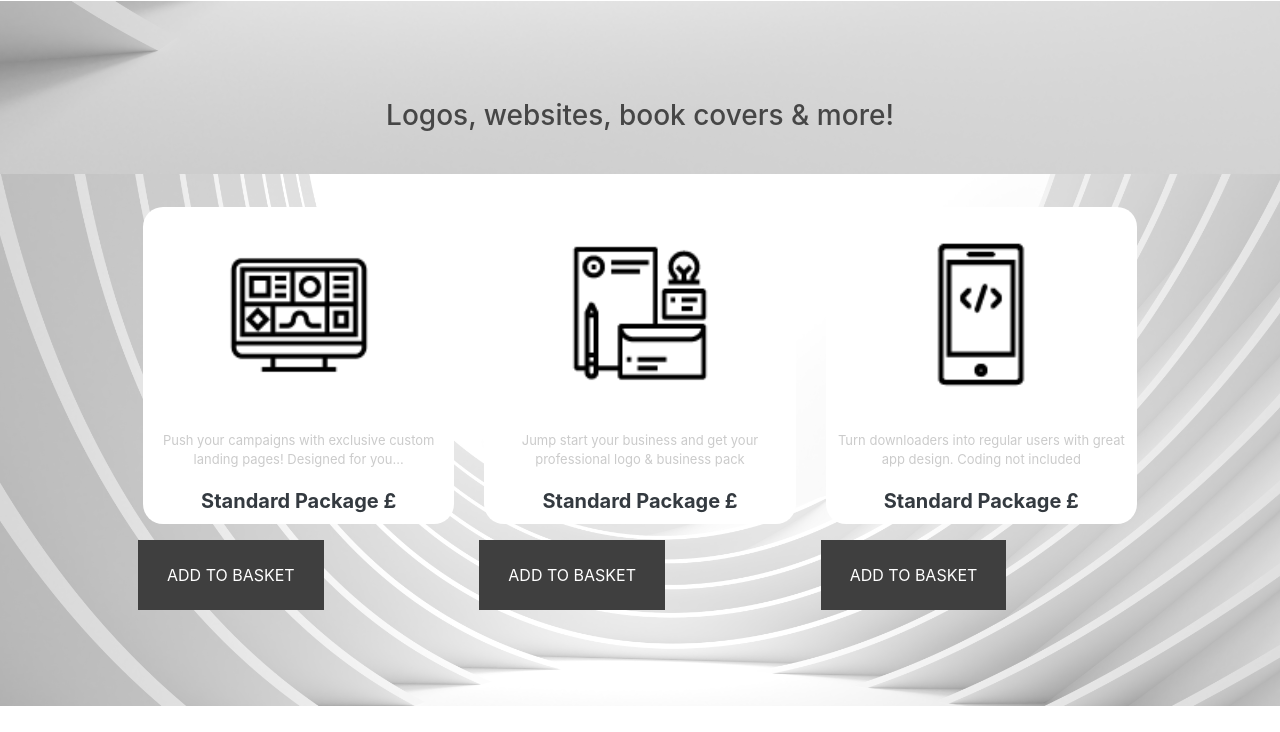
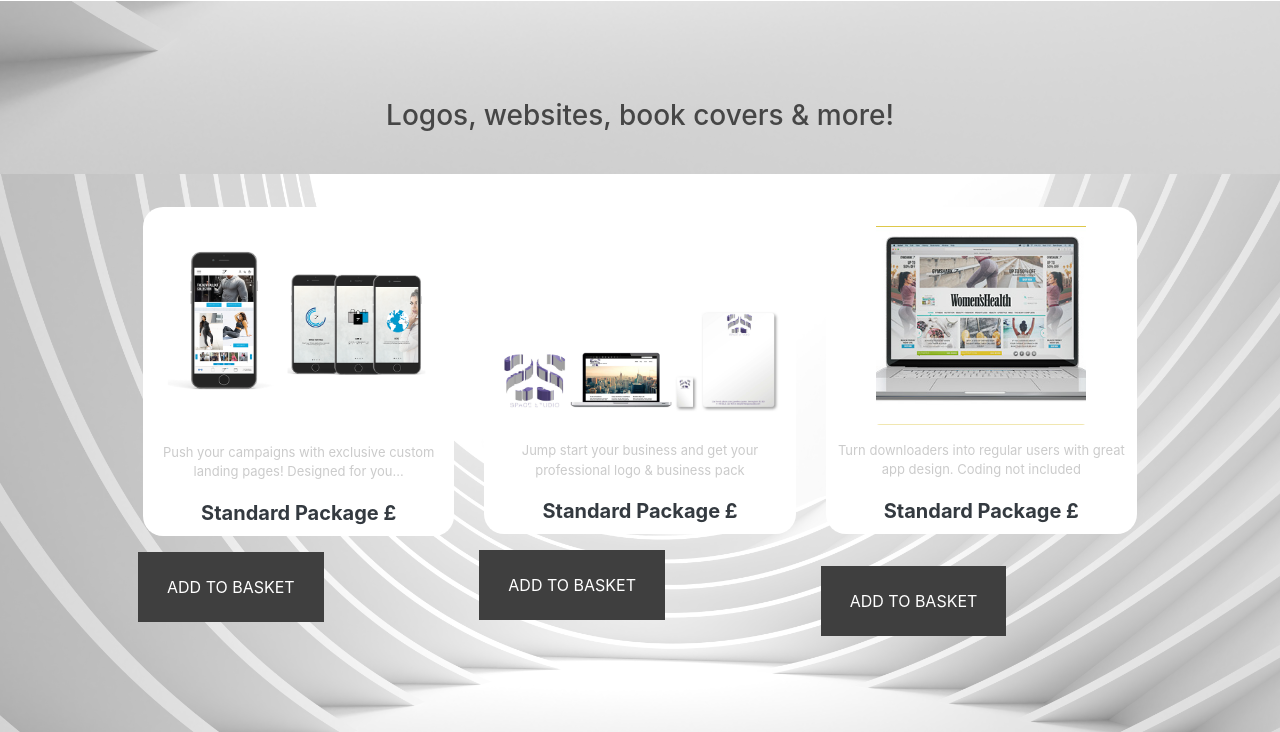
Before and after one commit to sammysimmons/milestone4, a Django app: template home/templates/home/index.html in a window 1280 px wide. Shown: the part 1426-2158 px from the top of the page. Before the commit the page ends 2132 px from the top, so only its background shows below. Run offline with Django 3.2, Linux system fonts and the light colour scheme; the template is opened without the code that fills it, so the values that code supplies are empty; some libraries are stand-ins or nearby versions.

Commit message:
images changed on homepage for add to basket services based on user testing

```diff
--- a/checkout/static/js/stripe_elements.js
+++ b/checkout/static/js/stripe_elements.js
@@ -24,7 +24,9 @@
         iconColor: '#fa755a'
     }
 };
-var card = elements.create('card', { style: style });
+var card = elements.create('card', {
+    style: style
+});
 card.mount('#card-element');
 
 // Handle realtime validation errors on the card element
--- a/home/templates/home/index.html
+++ b/home/templates/home/index.html
@@ -70,7 +70,7 @@
                 <div class="card mt-3 ">
                     <div class="product-1 align-items-center p-2 text-center ">
 
-                        <img src="https://milestone-4-samsimmons.s3.eu-west-2.amazonaws.com/media/web_icons_-06.png" alt="landing page design " class="rounded " width="160 ">
+                        <img src="https://milestone-4-samsimmons.s3.eu-west-2.amazonaws.com/media/app-design.png" alt="landing page design " class="rounded " width="300">
                         <h5>{{ landingpage.name }}</h5>
                         <div class="mt-3 info ">
                             <span class="text1 d-block ">Push your campaigns with exclusive custom landing pages! Designed for you...</span>
@@ -84,7 +84,7 @@
                     {% csrf_token %}
                     <div class="form-row ">
                         <div class="p-3 sellingpoint text-center text-white mt-3 cursor ">
-                            <button type="submit " class="btn btn-black text-white rounded-0 text-uppercase " date-item_id="{{ product.id }} " id="{{ product.name }} ">Add to Basket</button>
+                            <button type="submit" class="btn btn-black text-white rounded-0 text-uppercase " date-item_id="{{ product.id }} " id="{{ product.name }} ">Add to Basket</button>
                         </div>
                     </div>
                 </form>
@@ -96,7 +96,7 @@
                 <div class="card mt-3 ">
                     <div class="product-1 align-items-center p-2 text-center ">
 
-                        <img src="https://milestone-4-samsimmons.s3.eu-west-2.amazonaws.com/media/web_icons_-02.png" alt="brand design " class="rounded " width="160 ">
+                        <img src="https://milestone-4-samsimmons.s3.eu-west-2.amazonaws.com/media/Branding.jpg" alt="brand design " class="rounded " width="300">
                         <h5>{{ logoandbrand.name }}</h5>
                         <div class="mt-3 info ">
                             <span class="text1 d-block ">Jump start your business and get your professional logo & business pack</span>
@@ -110,7 +110,7 @@
                     {% csrf_token %}
                     <div class="form-row ">
                         <div class="p-3 sellingpoint text-center text-white mt-3 cursor ">
-                            <button type="submit " class="btn btn-black text-white rounded-0 text-uppercase " date-item_id="{{ product.id }} " id="{{ product.name }} ">Add to Basket</button>
+                            <button type="submit" class="btn btn-black text-white rounded-0 text-uppercase " date-item_id="{{ product.id }} " id="{{ product.name }} ">Add to Basket</button>
                         </div>
 
                     </div>
@@ -122,7 +122,7 @@
                 <div class="card mt-3 ">
                     <div class="product-1 align-items-center p-2 text-center ">
 
-                        <img src="https://milestone-4-samsimmons.s3.eu-west-2.amazonaws.com/media/web_icons_-01.png" alt="App design " class="rounded " width="160 ">
+                        <img src="https://milestone-4-samsimmons.s3.eu-west-2.amazonaws.com/media/web-port9.jpg" alt="App design " class="rounded " width="210">
                         <h5>{{ appdesign.name }}</h5>
                         <div class="mt-3 info">
                             <span class="text1 d-block ">Turn downloaders into regular users with great app design. Coding not included</span>
@@ -132,11 +132,11 @@
                         </div>
                     </div>
                 </div>
-                <form class="form " action="{% url 'add_to_bag' appdesign.pk %}" method="POST">
+                <form class="form" action="{% url 'add_to_bag' appdesign.pk %}" method="POST">
                     {% csrf_token %}
-                    <div class="form-row">
-                        <div class="p-3 sellingpoint text-center text-white mt-3 cursor ">
-                            <button type="submit " class="btn btn-black text-white rounded-0 text-uppercase" date-item_id="{{ product.id }}" id="{{ product.name }}">Add to Basket</button>
+                    <div class="form-row mt-3">
+                        <div class="p-3 sellingpoint text-center text-white mt-3 cursor">
+                            <button type="submit" class="basket btn btn-black text-white rounded-0 text-uppercase" date-item_id="{{ product.id }}" id="{{ product.name }}">Add to Basket</button>
                         </div>
 
                     </div>
```
